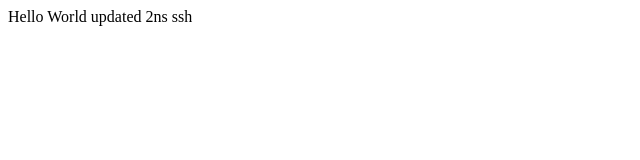
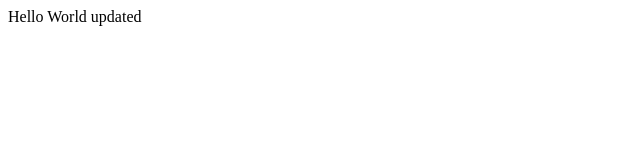
Before and after one commit to hassanmujtaba22/webhook, a plain HTML site: page index.html in a window 1280 px wide. Shown: the full height of the page, 0-640 px from the left. Drawn offline with Linux system fonts and the light colour scheme.

Commit message:
Some changes
Some changes

```diff
--- a/index.html
+++ b/index.html
@@ -7,6 +7,6 @@
     <title>Document</title>
 </head>
 <body>
-    Hello World updated 2ns ssh
+    Hello World updated
 </body>
 </html>
```
